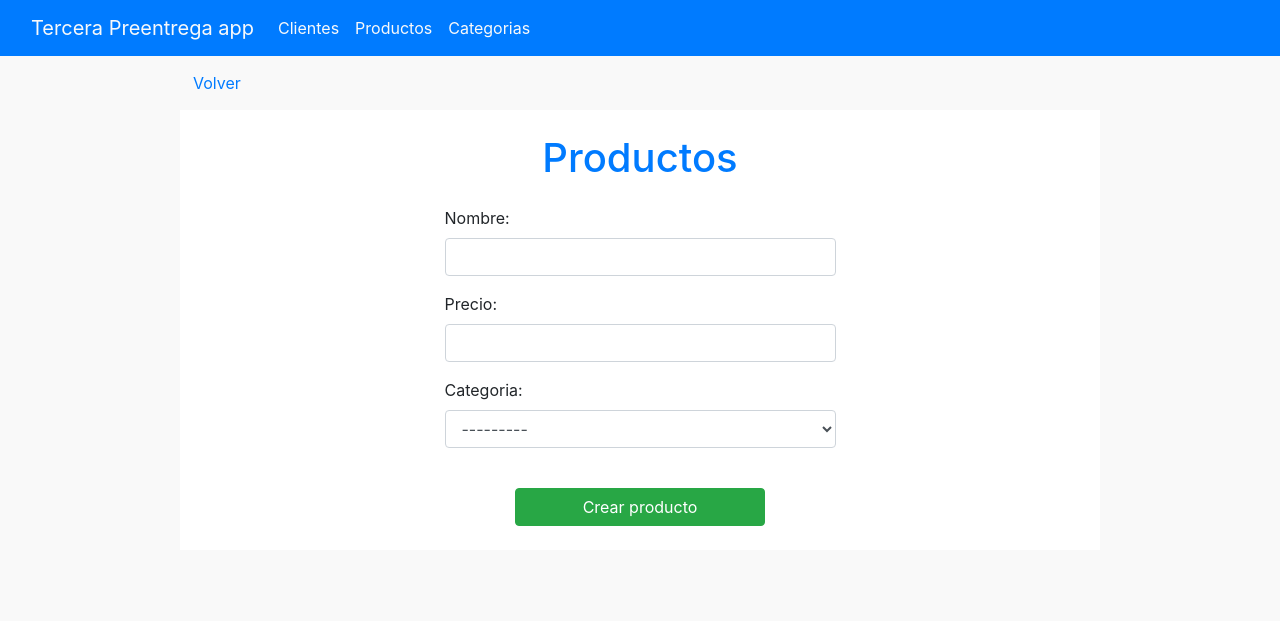
After one commit to DiegoDiazV/tercera-preentrega_diego-diaz, a Django app: page /productos in a window 1280 px wide. The commit adds this page. Shown: the top 621 px of the page. Run offline with Django 4.2, Linux system fonts and the light colour scheme; data that the repository does not hold is empty; some libraries are stand-ins or nearby versions.

Commit message:
Productos, Categorias y Busqueda

```diff
--- a/project/TerceraPreentregaApp/forms.py
+++ b/project/TerceraPreentregaApp/forms.py
@@ -1,4 +1,5 @@
 from django import forms
+from TerceraPreentregaApp.models import Categoria
 
 class ClienteForm(forms.Form):
     nombre = forms.CharField(
@@ -29,3 +30,41 @@ class ClienteForm(forms.Form):
     email.widget.attrs.update({
         'class':'form-control'
     })
+
+class ProductoForm(forms.Form):
+    nombre = forms.CharField(
+        label="Nombre",
+        max_length=50
+    )
+    nombre.widget.attrs.update({
+        'class':'form-control'
+    })
+    precio = forms.IntegerField(
+        label="Precio"
+    )
+    precio.widget.attrs.update({
+        'class':'form-control text-right'
+    })
+    categoria = forms.ModelChoiceField(queryset=Categoria.objects.all())
+    categoria.widget.attrs.update({
+        'class':'form-control'
+    })
+
+class CategoriaForm(forms.Form):
+    nombre = forms.CharField(
+        label="Nombre",
+        max_length=50
+    )
+    nombre.widget.attrs.update({
+        'class':'form-control'
+    })
+
+class BusquedaForm(forms.Form):
+    search_text = forms.CharField(
+        label="Buscar",
+        max_length=50
+    )
+    search_text.widget.attrs.update({
+        'class':'form-control',
+        'placeholder':'Cliente o Producto'
+    })
--- a/project/TerceraPreentregaApp/urls.py
+++ b/project/TerceraPreentregaApp/urls.py
@@ -3,5 +3,7 @@ from . import views
 
 urlpatterns = [
     path('', views.home, name="Home"),
-    path('clientes', views.clientes, name="Clientes")
+    path('clientes', views.clientes, name="Clientes"),
+    path('productos', views.productos, name="Productos"),
+    path('categorias', views.categorias, name="Categorias")
 ]
--- a/project/TerceraPreentregaApp/views.py
+++ b/project/TerceraPreentregaApp/views.py
@@ -1,11 +1,26 @@
 from django.shortcuts import redirect
 from django.shortcuts import render
-from TerceraPreentregaApp.forms import ClienteForm
-from TerceraPreentregaApp.models import Cliente
+from TerceraPreentregaApp.forms import ClienteForm, ProductoForm, CategoriaForm, BusquedaForm
+from TerceraPreentregaApp.models import Cliente, Producto, Categoria
 
 # Create your views here.
 def home(request):
-    return render(request, "home.html")
+    clientes = Cliente.objects.all()
+    nClientes = Cliente.objects.count()
+    productos = Producto.objects.all()
+    nProductos = Producto.objects.count()
+    if request.method == 'POST':
+        form = BusquedaForm(request.POST)
+        print(form)
+        if form.is_valid:
+            data = form.cleaned_data
+            clientes = Cliente.objects.filter(nombre=data["search_text"])
+            productos = Producto.objects.filter(nombre=data["search_text"])
+            form = BusquedaForm()
+    else:
+        form = BusquedaForm()
+
+    return render(request, "home.html", {"form": form, "clientes": clientes, "nClientes":nClientes, "productos": productos, "nProductos": nProductos})
 
 def clientes(request):
     clientes = Cliente.objects.all()
@@ -23,3 +38,37 @@ def clientes(request):
         form = ClienteForm()
 
     return render(request, "clientes.html", {"form":form, "clientes":clientes})
+
+def productos(request):
+    productos = Producto.objects.all()
+    if request.method == 'POST':
+        form = ProductoForm(request.POST)
+        print(form)
+        if form.is_valid:
+            data = form.cleaned_data
+            producto = Producto(nombre = data["nombre"], precio = data["precio"], categoria = data["categoria"])
+            producto.save()
+            form = ProductoForm()
+            return redirect(request.path)
+
+    else:
+        form = ProductoForm()
+
+    return render(request, "productos.html", {"form":form, "productos":productos})
+
+def categorias(request):
+    categorias = Categoria.objects.all()
+    if request.method == 'POST':
+        form = CategoriaForm(request.POST)
+        print(form)
+        if form.is_valid:
+            data = form.cleaned_data
+            categoria = Categoria(nombre = data["nombre"])
+            categoria.save()
+            form = CategoriaForm()
+            return redirect(request.path)
+
+    else:
+        form = CategoriaForm()
+
+    return render(request, "categorias.html", {"form":form, "categorias":categorias})
--- a/project/templates/base.html
+++ b/project/templates/base.html
@@ -20,7 +20,7 @@
             width: 100%;
         }
         .img-card {
-            width: 50%;
+            width: 40%;
             margin: auto;
             display: block;
         }
@@ -41,10 +41,10 @@
                         <a class="nav-link text-light" aria-current="page" href="{% url 'Clientes' %}">Clientes</a>
                     </li>
                     <li class="nav-item">
-                        <a class="nav-link text-light" href="#">Productos</a>
+                        <a class="nav-link text-light" href="{% url 'Productos' %}">Productos</a>
                     </li>
                     <li class="nav-item">
-                        <a class="nav-link text-light" href="#">Categorias</a>
+                        <a class="nav-link text-light" href="{% url 'Categorias' %}">Categorias</a>
                     </li>
                 </ul>
             </div>
--- a/project/templates/clientes.html
+++ b/project/templates/clientes.html
@@ -10,7 +10,7 @@
     <div class="container">
         <div class="row">
             <div class="col-12">
-                <h1 class="text-center text-primary">Clientes</h1>
+                <h1 class="text-center text-primary mb-4">Clientes</h1>
                 <form action="" method="POST">{% csrf_token %}
                     <div class="container">
                         <div class="row justify-content-center">
@@ -35,7 +35,7 @@
                         </div>
                         <div class="row justify-content-center mt-4">
                             <div class="col-4">
-                                <input type="submit", value="Crear cliente" class="btn btn-primary w-100">
+                                <input type="submit", value="Crear cliente" class="btn btn-success w-100">
                             </div>
                         </div>
                     </div>
--- /dev/null
+++ b/project/templates/productos.html
@@ -0,0 +1,49 @@
+{% extends "base.html" %}
+{% load static %}
+{% block content %}
+<div class="container">
+    <div class="row mt-2">
+        <a class="btn btn-link" href="{% url 'Home' %}">Volver</a>
+    </div>
+</div>
+<div class="d-flex justify-content-center mt-2 p-4 bg-white">
+    <div class="container">
+        <div class="row">
+            <div class="col-12">
+                <h1 class="text-center text-primary mb-4">Productos</h1>
+                <form action="" method="POST">{% csrf_token %}
+                    <div class="container">
+                        <div class="row justify-content-center">
+                            <div class="col-6">
+                                {{ form.as_p }}
+                            </div>
+                        </div>
+                        <div class="row justify-content-center mt-4">
+                            <div class="col-4">
+                                <input type="submit", value="Crear producto" class="btn btn-success w-100">
+                            </div>
+                        </div>
+                    </div>
+                </form>
+            </div>
+        </div>
+    </div>
+</div>
+<br>
+<div class="container mb-5">
+    <div class="row justify-content-center">
+        {% for p in productos %}
+        <div class="col-4 mb-2">
+            <div class="card pt-4" style="width: 100%;">
+                <img class="card-img-top img-card" src="{% static 'product_icon.png' %}" alt="Card image cap">
+                <div class="card-body">
+                  <h5 class="card-title">{{ p.nombre }}</h5>
+                  <p class="card-text"><b>Precio: $</b>{{ p.precio }}</p>
+                  <p class="card-text"><b>Categoría: </b>{{ p.categoria }}</p>
+                </div>
+            </div>
+        </div>
+        {% endfor %}
+    </div>
+</div>
+{% endblock content %}
```
Also changed, not shown: project/templates/categorias.html (added, +47 -0 lines), project/templates/home.html (+55 -5 lines), project/static/category_icon.png (added), project/static/product_icon.png (added).
